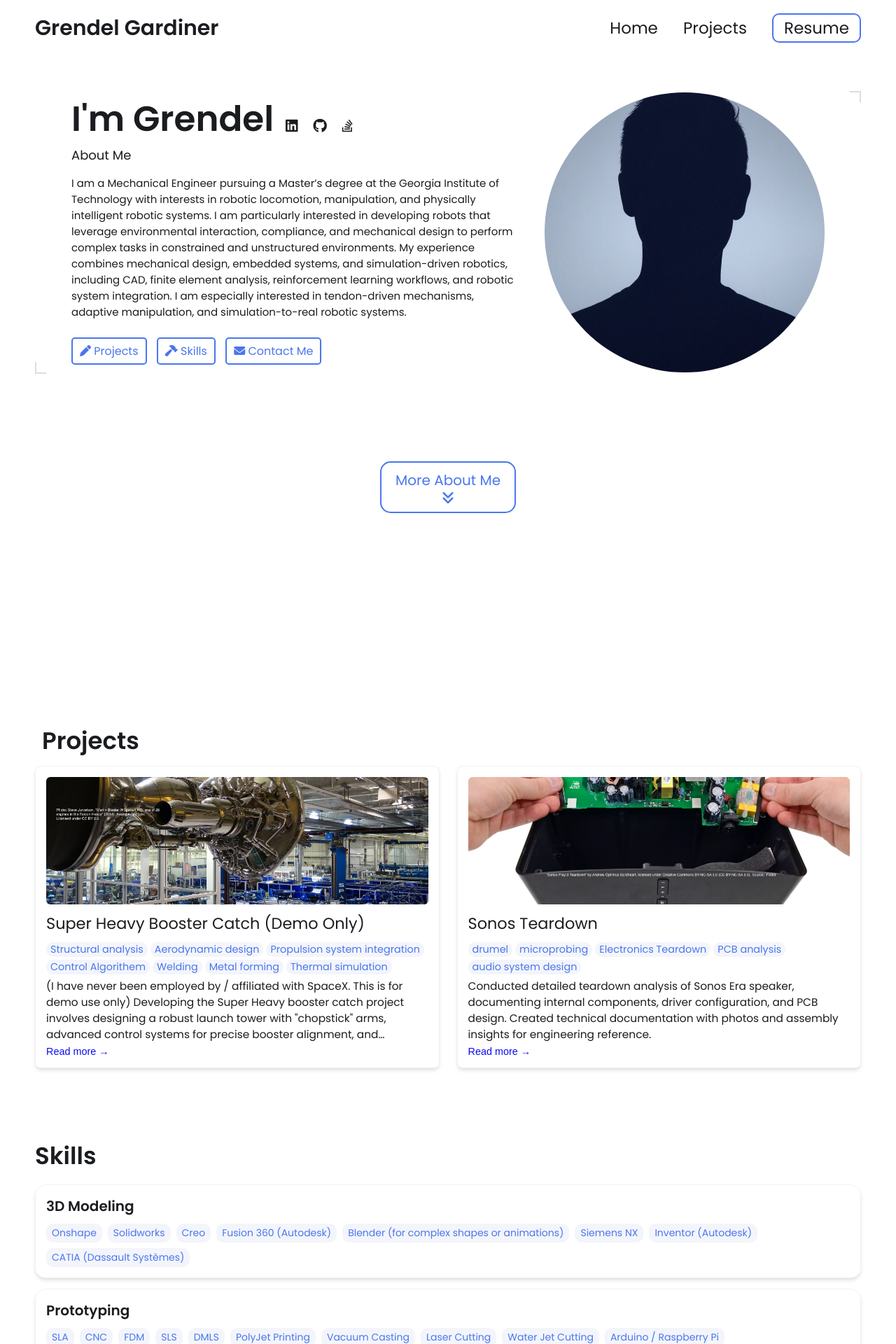
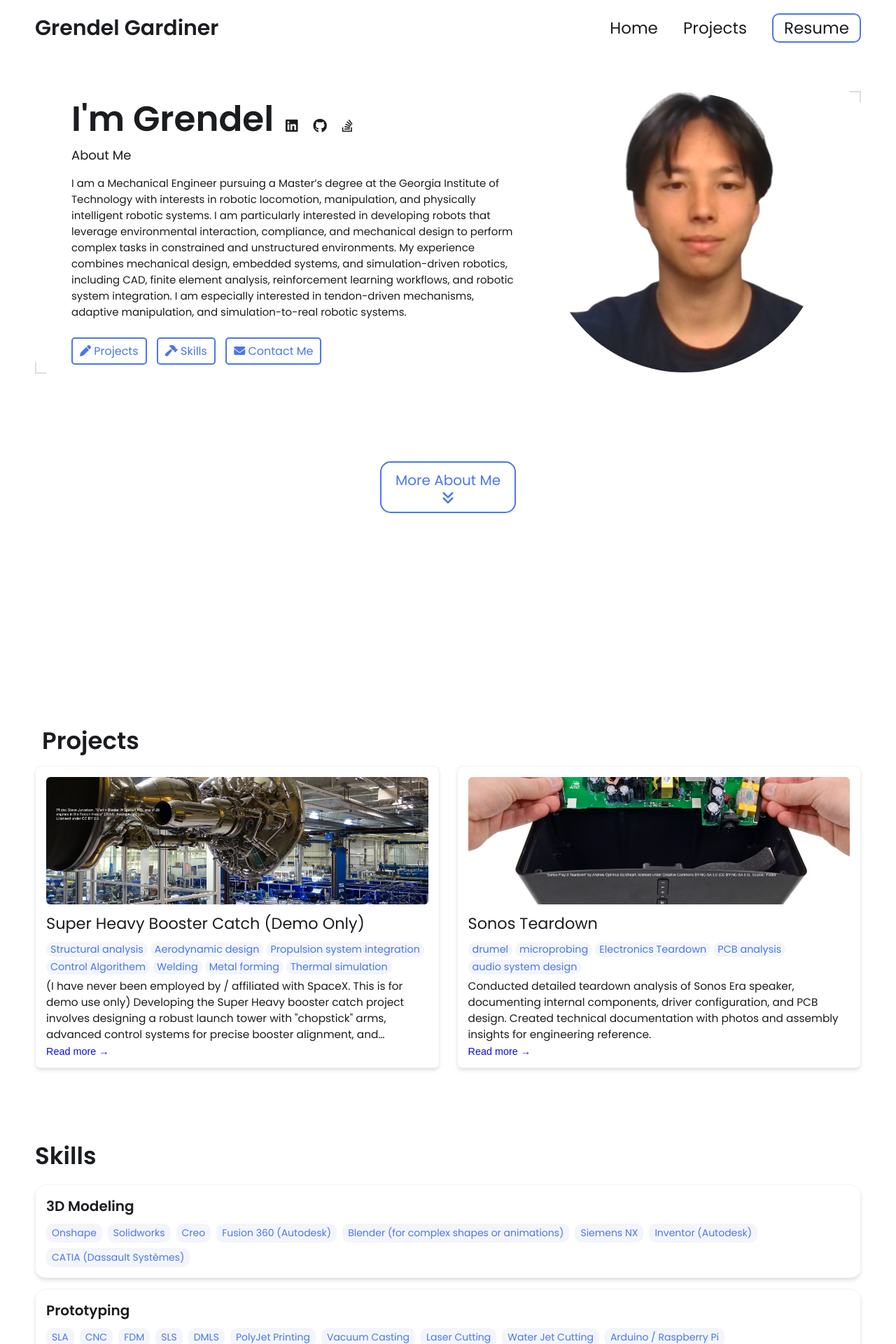
Before and after one commit to grendelg1/grendelg.io, a Jekyll site: the page built from index.html, in a window 1280 px wide. Shown: the top 1920 px of the page at 70% size. Built offline with Jekyll 4.4.1, drawn with Linux system fonts in a browser that asks for light colours.

Commit message:
Change profile image path in _config.yml
Updated profile image path in configuration file.

```diff
--- a/_config.yml
+++ b/_config.yml
@@ -24,7 +24,7 @@ description: >- # dont remove this line. this will ignore all new lines until th
   interested in tendon-driven mechanisms, adaptive manipulation, and simulation-to-real robotic systems.
 
 # Place your profile image in /assets/images/profile-image/folder and edit the file name
-profile_image: ./assets/images/profile-image/avatar.jpeg
+profile_image: ./assets/images/profile-image.jpeg
 
 
 # Link your resume
```
